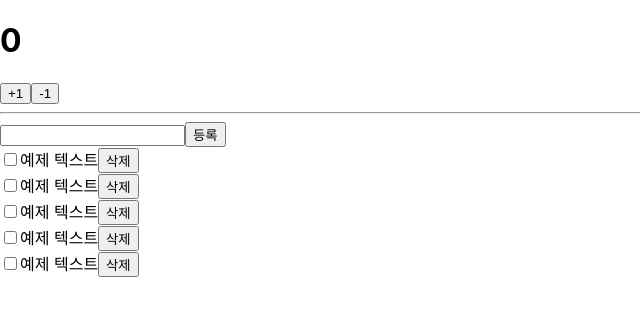
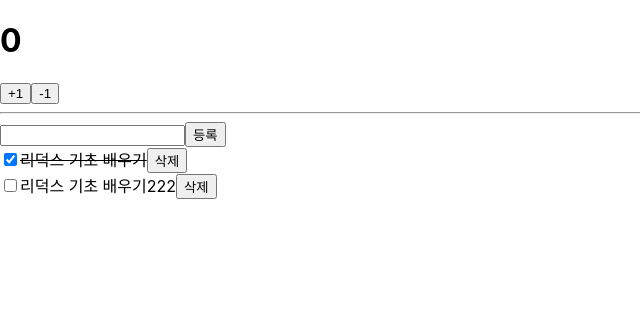
Before and after one commit to jjunnnys/react-redux-tutorial, a React (Create React App) app: page / in a window 1280 px wide. Shown: the top 316 px of the page, without its empty margins (0-640 px from the left). Built offline with nearby package versions, Linux system fonts and the light colour scheme.

Commit message:
Add TodosContainer

```diff
--- a/src/App.js
+++ b/src/App.js
@@ -1,13 +1,13 @@
 import React from 'react';
-import Todos from './components/Todos';
 import ConuterContainer from './containers/ConuterContainer';
+import TodosContainer from './containers/TodosContainer';
 
 const App = () => {
   return (
     <div>
       <ConuterContainer />
       <hr />
-      <Todos />
+      <TodosContainer />
     </div>
   );
 };
--- a/src/components/TodoItem.js
+++ b/src/components/TodoItem.js
@@ -3,9 +3,16 @@
 const TodoItem = ({ todo, onToggle, onRemove }) => {
   return (
     <div>
-      <input type="checkbox" />
-      <span>예제 텍스트</span>
-      <button>삭제</button>
+      <input
+        type="checkbox"
+        onClick={() => onToggle(todo.id)}
+        checked={todo.done}
+        readOnly
+      />
+      <span style={{ textDecoration: todo.done ? 'line-through' : 'none' }}>
+        {todo.text}
+      </span>
+      <button onClick={() => onRemove(todo.id)}>삭제</button>
     </div>
   );
 };
--- a/src/components/Todos.js
+++ b/src/components/Todos.js
@@ -11,19 +11,27 @@
 }) => {
   const onSubmit = (e) => {
     e.preventDefault();
+    onInsert(input);
+    onChangeInput(''); // 등록 후 인풋 초기화
   };
+
+  const onChange = (e) => onChangeInput(e.target.value);
+
   return (
     <div>
       <form onSubmit={onSubmit}>
-        <input type="text" name="" id="" />
+        <input type="text" value={input} onChange={onChange} />
         <button type="submit">등록</button>
       </form>
       <div>
-        <TodoItem />
-        <TodoItem />
-        <TodoItem />
-        <TodoItem />
-        <TodoItem />
+        {todos.map((todo) => (
+          <TodoItem
+            key={todo.id}
+            todo={todo}
+            onToggle={onToggle}
+            onRemove={onRemove}
+          />
+        ))}
       </div>
     </div>
   );
--- /dev/null
+++ b/src/containers/TodosContainer.js
@@ -0,0 +1,38 @@
+import React from 'react';
+import Todos from '../components/Todos';
+import { connect } from 'react-redux';
+import { changeInput, insert, remove, toggle } from '../modules/todos';
+
+const TodosContainer = ({
+  input,
+  todos,
+  changeInput,
+  insert,
+  toggle,
+  remove,
+}) => {
+  return (
+    <Todos
+      input={input}
+      todos={todos}
+      onChangeInput={changeInput}
+      onInsert={insert}
+      onToggle={toggle}
+      onRemove={remove}
+    />
+  );
+};
+
+export default connect(
+  // 비구조화 할당을 통해 todos 분리
+  ({ todos }) => ({
+    input: todos.input,
+    todos: todos.todos,
+  }),
+  {
+    changeInput,
+    insert,
+    toggle,
+    remove,
+  },
+)(TodosContainer);
```
